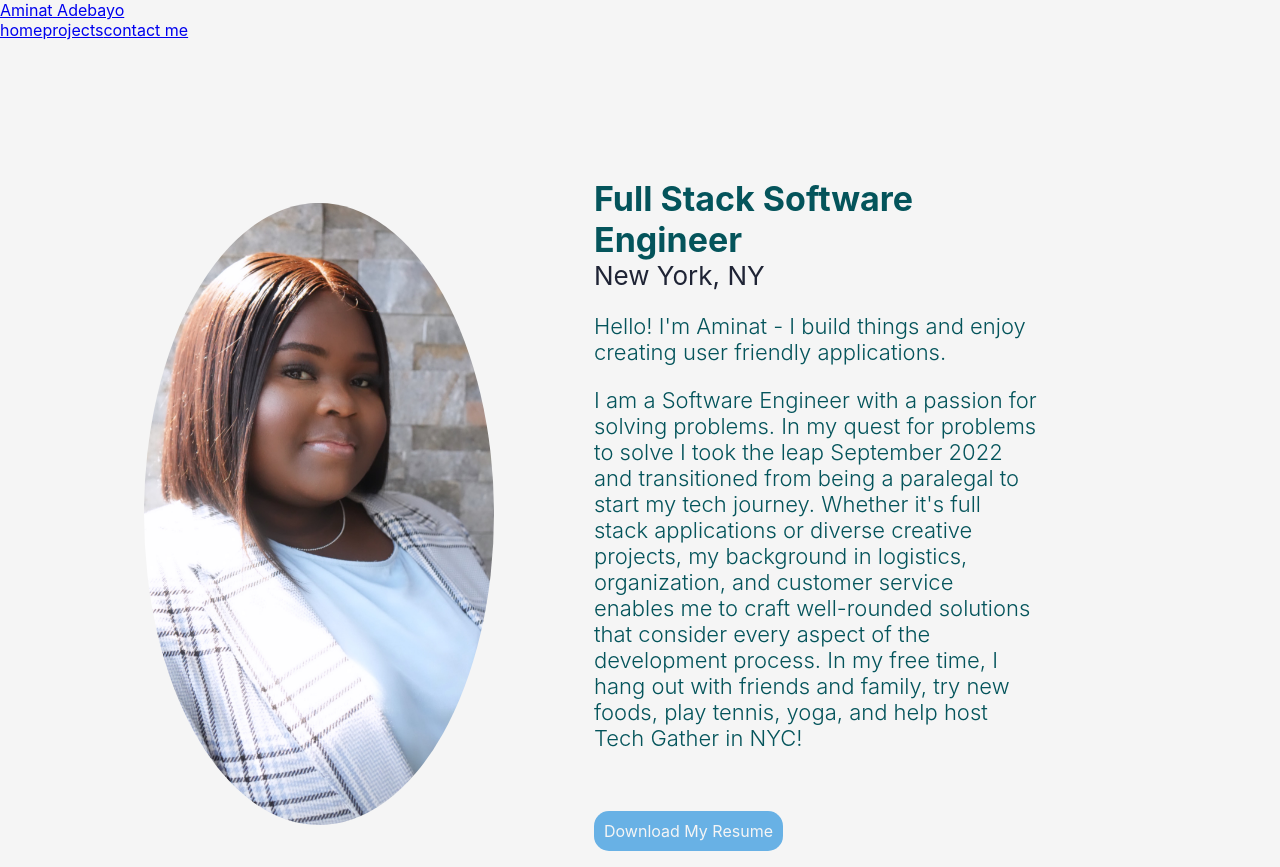
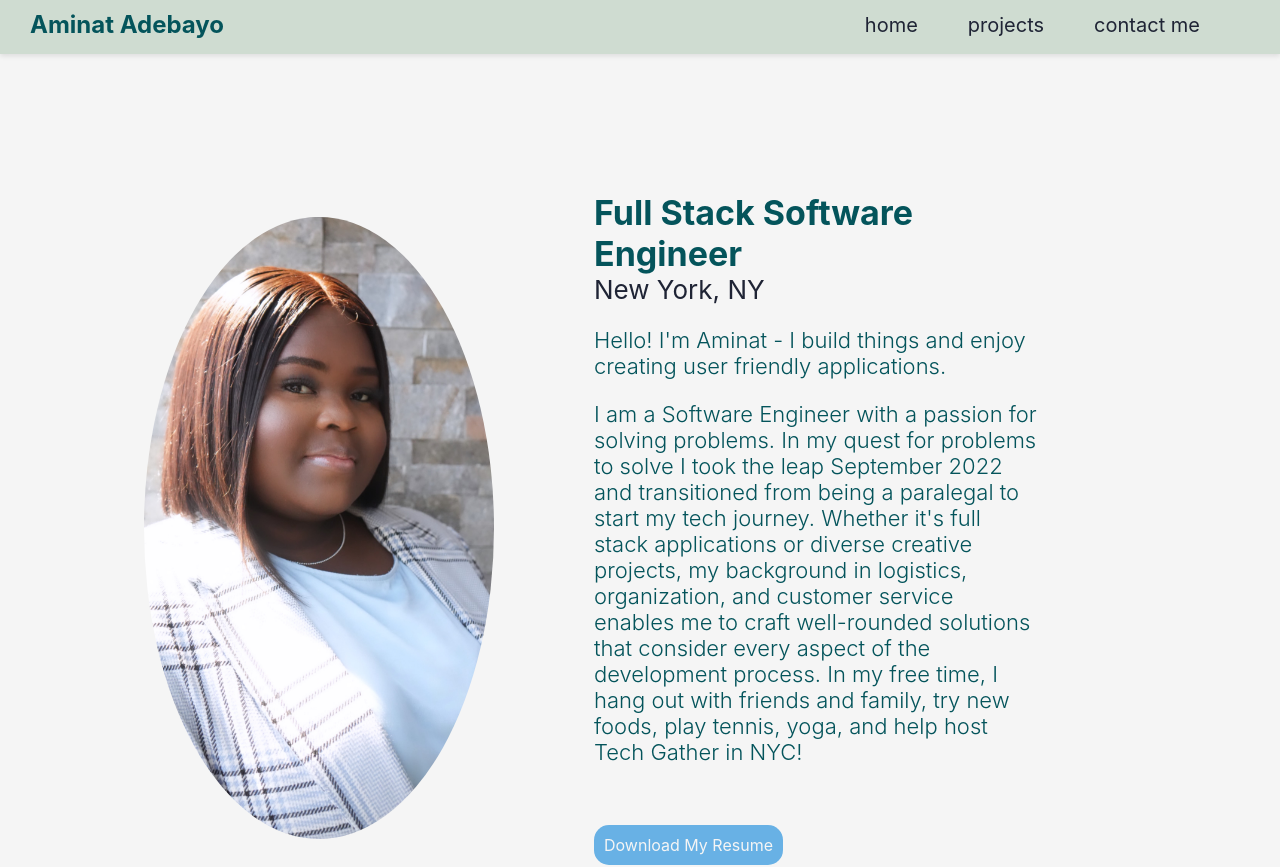
Before and after one commit to Amii911/Portfolio, a React (Create React App) app: page / in a window 1280 px wide. Shown: the top 867 px of the page. Built offline with nearby package versions, Linux system fonts and the light colour scheme; the HTML template or start-up script is replaced by a standard one.

Commit message:
update nav

```diff
--- a/src/App.css
+++ b/src/App.css
@@ -19,7 +19,7 @@ body {
 h1 {
     font-size: 34px;
     font-weight: bold;
-    color: var(--main-orange);
+    color: var(--main);
     font-kerning: none;
   }
 
--- /dev/null
+++ b/src/Components/Home/Nav.css
@@ -0,0 +1,85 @@
+@import '../../App.css';
+
+.header {
+    display: flex;
+    justify-content: space-between;
+    align-items: center;
+    background-color: var(--light-green);
+    color: var(--med-green);
+    padding: 10px 30px 15px 30px;
+    box-shadow: 0px 2px 5px rgba(0, 0, 0, 0.1);
+    font-size: 2px;
+
+  }
+
+  .logo {
+    font-size: 24px;
+    font-weight: bold;
+  }
+
+  .nav-links ul {
+    list-style: none;
+    display: flex;
+}
+
+  .nav-links a {
+    text-decoration: none;
+    color: var(--main-green);
+    margin-right: 50px;
+    font-size: 20px;
+}
+
+  .burger {
+    display: none;
+    flex-direction: column;
+    cursor: pointer;
+  }
+
+  .bar {
+    width: 25px;
+    height: 3px;
+    background-color: #333;
+    margin: 3px 0;
+  }
+
+  @media screen and (max-width: 768px) {
+    .nav-links {
+      display: none;
+      flex-direction: column;
+      position: absolute;
+      top: 45px;
+      left: 0;
+      background-color: var(--med-green);
+      width: 100%;
+      height: 100%;
+      z-index: 1;
+      padding: 30px;
+      box-shadow: 0px 2px 5px rgba(0, 0, 0, 0.1);
+
+    }
+
+    .nav-links ul {
+      list-style: none;
+      display: flex;
+
+  }
+
+    .nav-links a {
+      text-decoration: none;
+      color: var(--light-green);
+      line-height: 2;
+
+  }
+
+    .nav-links.active {
+      display: flex;
+    }
+
+    .burger {
+      display: flex;
+    }
+
+    div.logo{
+      margin-left: 0;
+    }
+}
--- a/src/Components/Home/NavBar.jsx
+++ b/src/Components/Home/NavBar.jsx
@@ -1,36 +1,47 @@
-import React, { useState } from 'react';
+import React, { useState, useEffect } from 'react';
 import { Link } from 'react-router-dom';
+import './Nav.css'
 import ContactMe from './ContactMe';
 import Home from './Home';
 import Projects from '../Projects/Projects';
 
 function NavBar() {
-  const [isNavOpen, setIsNavOpen] = useState(false);
-  const [darkMode, setDarkMode] = useState(false);
+  const [isNavOpen, setIsNavOpen] = useState(false)
+
+  useEffect(() => {
+    if (isNavOpen) {
+      document.body.style.overflow = "hidden" // Disable scrolling
+    } else {
+      document.body.style.overflow = "auto" // Enable scrolling
+    }
+
+    return () => {
+      document.body.style.overflow = "auto" // Ensure scrolling is re-enabled when component unmounts
+    }
+  }, [isNavOpen])
 
   const toggleNav = () => {
-    setIsNavOpen(!isNavOpen);
-  };
+    setIsNavOpen(!isNavOpen)
+  }
 
+  const hideNav = () => {
+    setIsNavOpen(false)
+  }
 
   return (
-    <nav className={`header ${darkMode ? 'dark-mode' : ''}`}>
-      <Link to="/" className="logo" onClick={toggleNav}>
-        Aminat Adebayo
-      </Link>
-      <div className="nav-links">
-        <Link to="/" element={<Home />}>
-          home
-        </Link>
-        <Link to="/projects" element={<Projects />}>
-          projects
-        </Link>
-        <Link to="/contactme" element={<ContactMe />} >
-          contact me
-        </Link>
+    <nav className="header">
+      <div className="logo">Aminat Adebayo</div>
+      <div className={`nav-links ${isNavOpen ? 'active' : ''}`}>
+        <Link onClick={hideNav} to="/">home</Link>
+        <Link onClick={hideNav} to="/projects">projects</Link>
+        <Link onClick={hideNav} to="/contactme">contact me</Link>
+      </div>
+      <div className="burger" onClick={toggleNav}>
+        <div className="bar"></div>
+        <div className="bar"></div>
+        <div className="bar"></div>
       </div>
     </nav>
-  );
+  )
 }
-
 export default NavBar;
```
